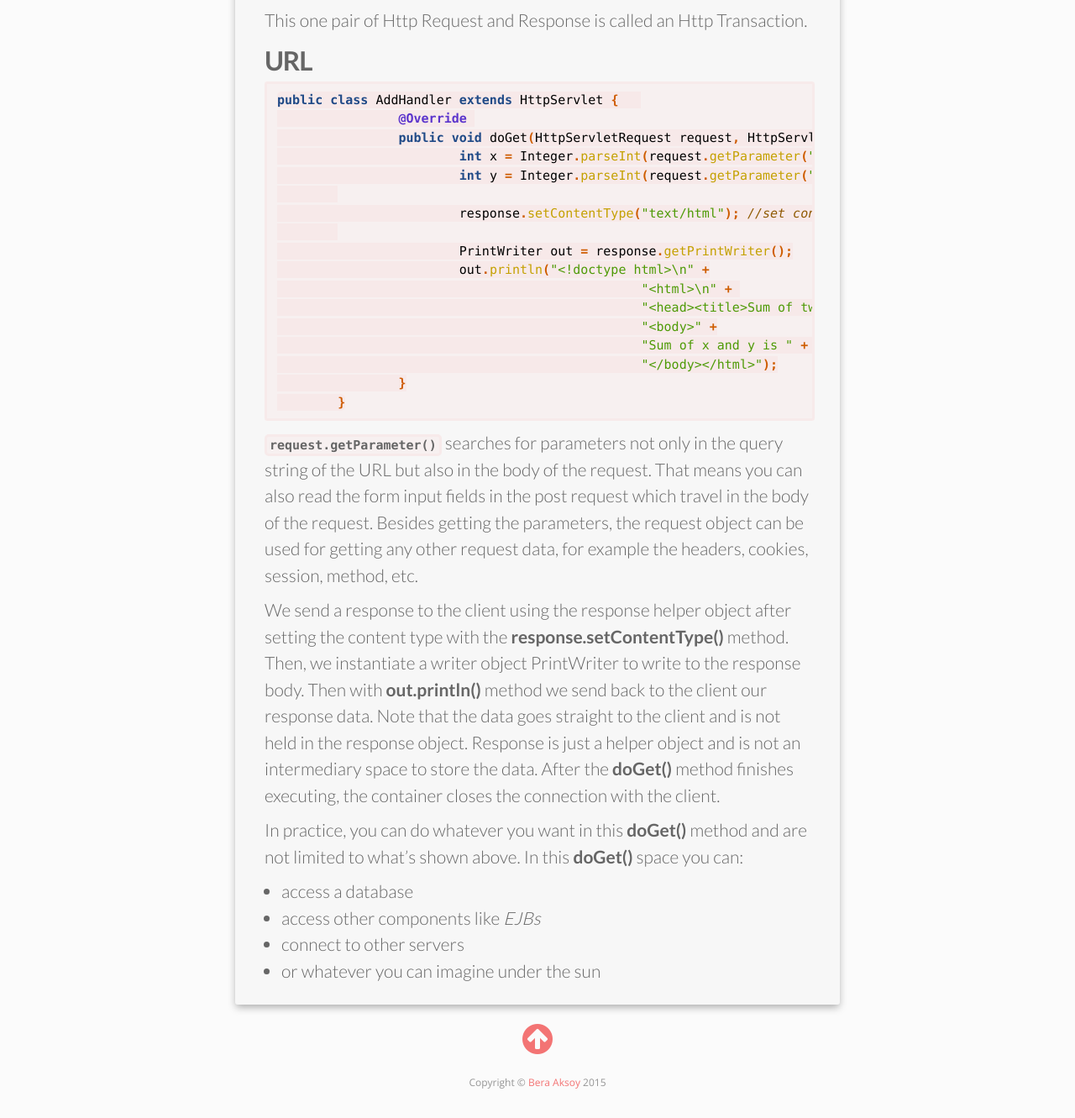
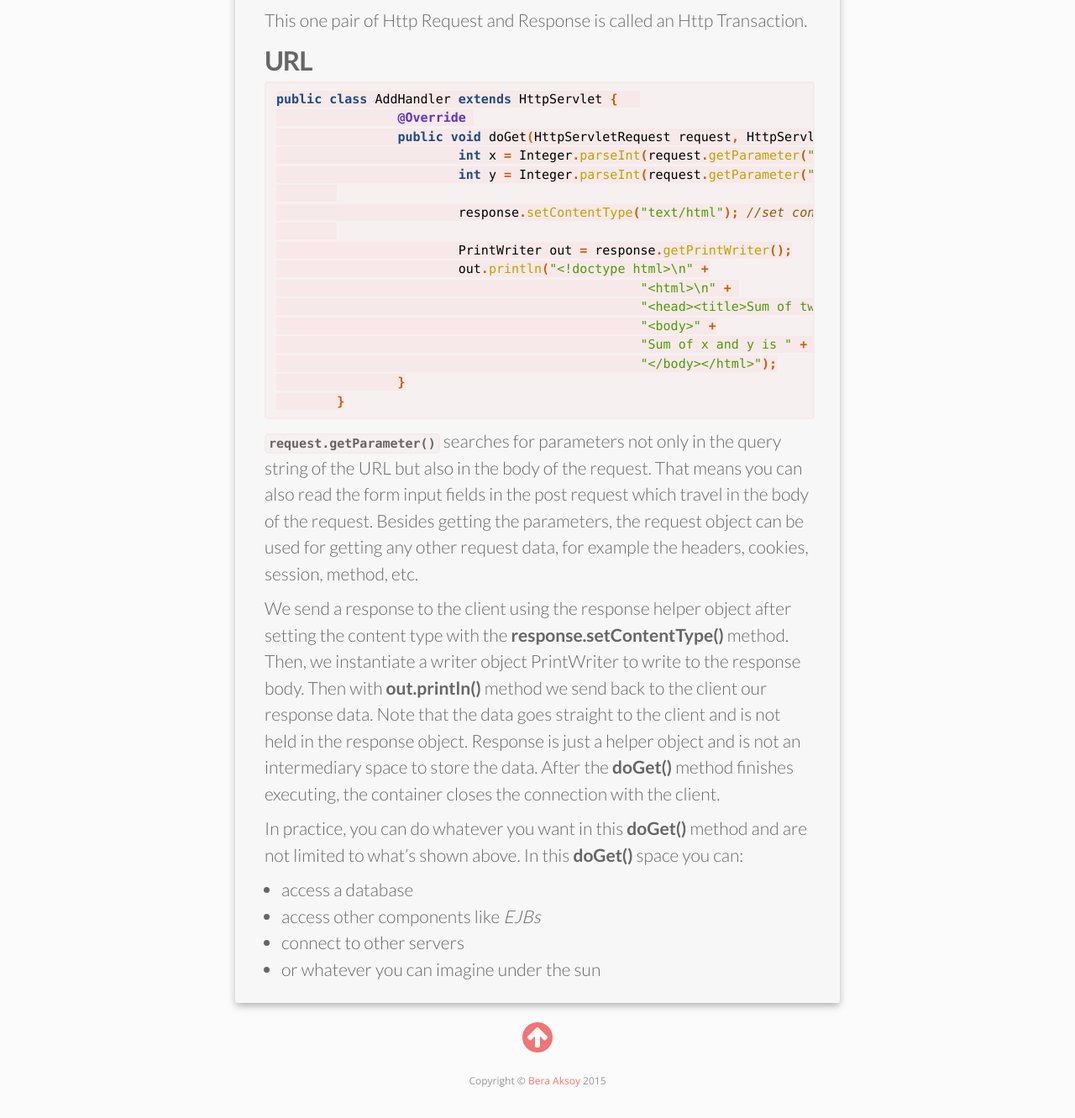
Before and after one commit to baksoy/baksoy.github.io, a Jekyll site: the page built from _posts/2015-11-09-how-webapps-work.markdown, in a window 1280 px wide. Shown: the part 530-1861 px from the top of the page at 84% size. Built offline with Jekyll 4.4.1, drawn with Linux system fonts in a browser that asks for light colours; nearby versions of some CDN libraries; Markdown is read by kramdown in place of the engine named in the settings.

Commit message:
Update Code style border from 3 to 2px

```diff
--- a/_sass/_base.scss
+++ b/_sass/_base.scss
@@ -105,7 +105,7 @@
     pre,
     code {
         font-size: 15px;
-        border: 3px solid rgba(243, 116, 116, 0.05);
+        border: 2px solid rgba(243, 116, 116, 0.05);
         font-family: Menlo, Monaco, "Andale Mono", serif;
         background-color: rgba(243, 116, 116, 0.05);
     }
```
